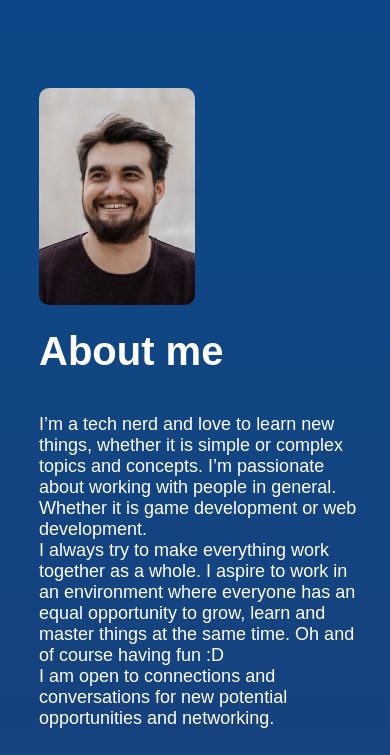
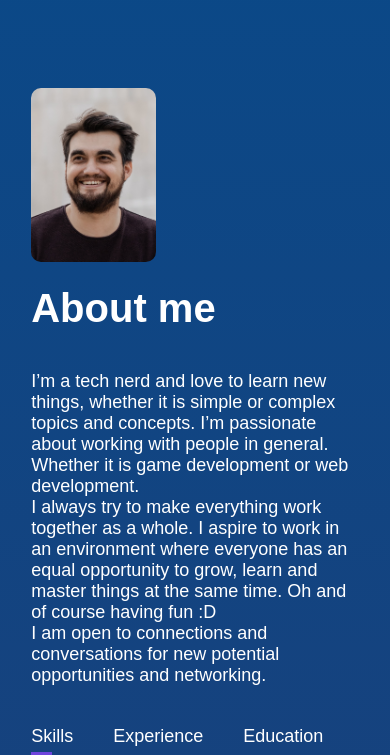
Before and after one commit to ThevakornLauritsen/ThevakornLauritsen.github.io, a plain HTML site: page index.html in a window 390 px wide. Shown: the part 846-1601 px from the top of the page. Drawn offline with Linux system fonts and the light colour scheme; a web font is replaced by a local one.

Commit message:
Update style.css

```diff
--- a/style.css
+++ b/style.css
@@ -7,7 +7,6 @@
 
 html {
     scroll-behavior: smooth;
-    max-width:100%;
 }
 
 body{
@@ -20,7 +19,7 @@ body{
     color: #ffffff;
     -ms-overflow-style: none;
     scrollbar-width: none;
-    overflow: none;
+    overflow-y: none;
 }
 
 body::-webkit-scrollbar {
@@ -411,6 +410,10 @@ nav .fas{
 }
 
 @media only screen and (max-width: 600px){
+    html{
+        max-width:80%;
+    }
+
     #header{
         background-image: url(images/Background-2.jpg);
     }
```
